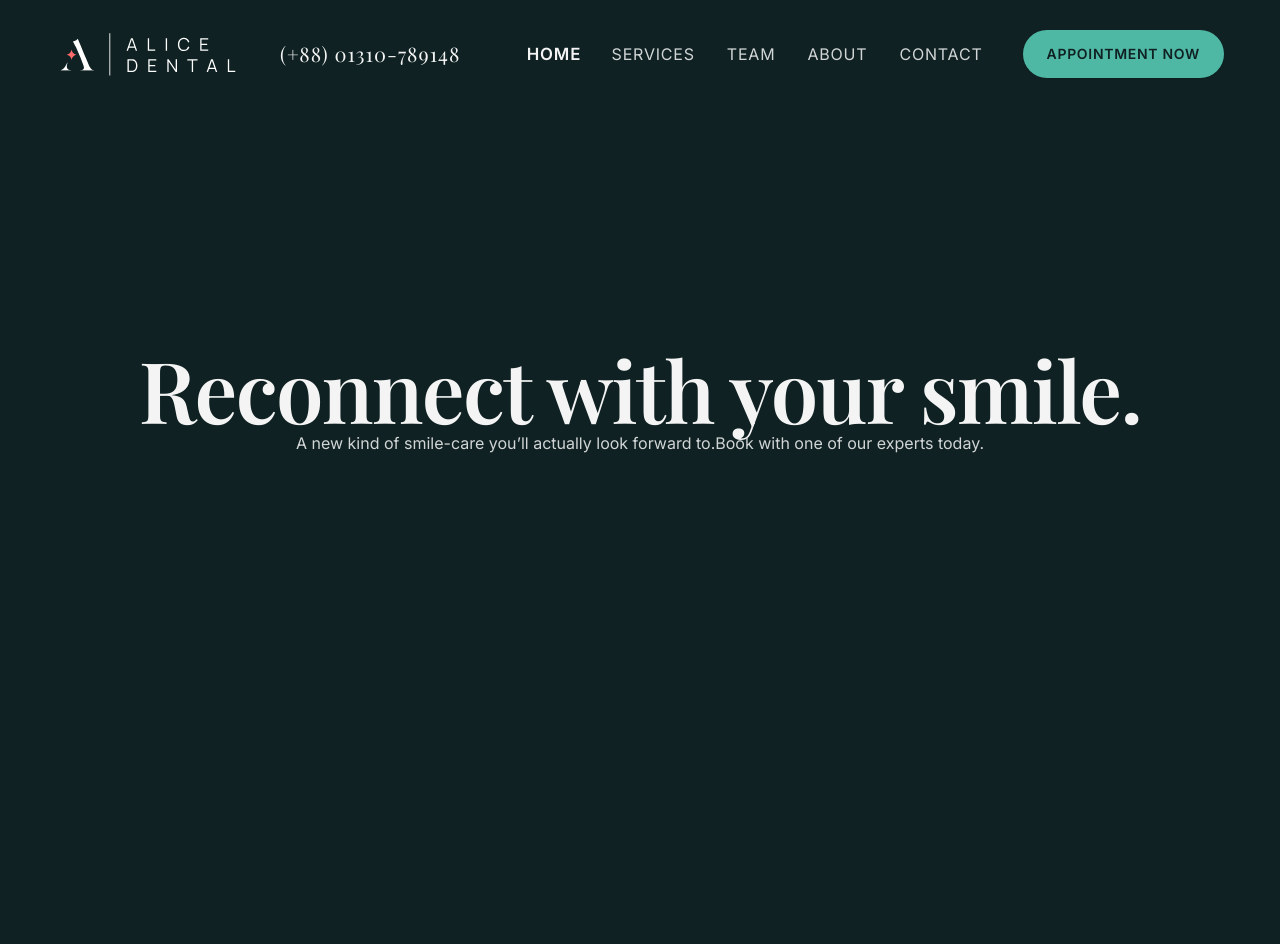
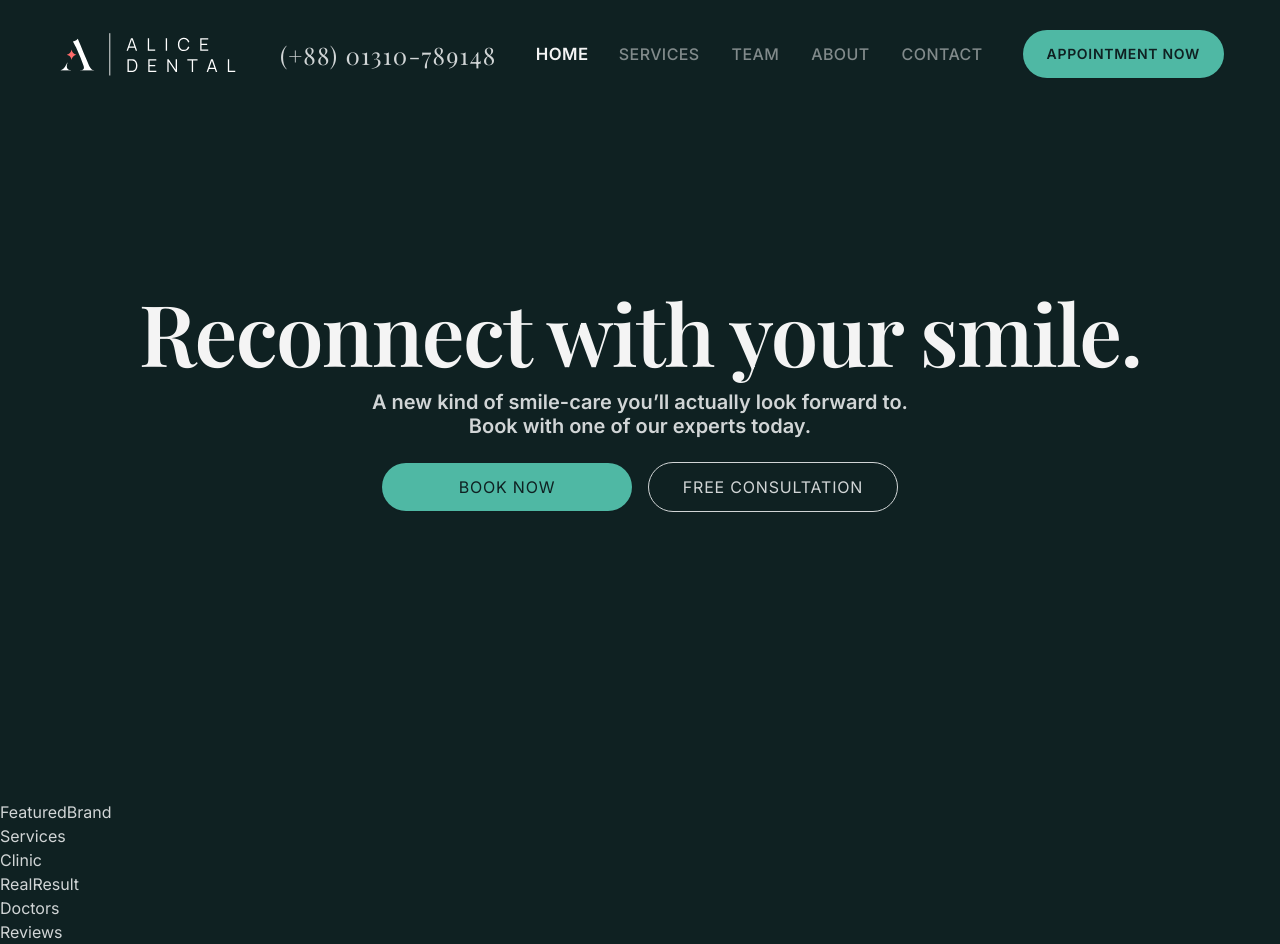
Before and after one commit to nihalnic/dental-website, a Next.js app: page / in a window 1280 px wide. Before the commit the page ends 800 px from the top, so only its background shows below. Built offline with nearby package versions, Linux system fonts and the light colour scheme; a web font is replaced by a local one.

Commit message:
complete hero and nav

```diff
--- a/app/components/Hero.tsx
+++ b/app/components/Hero.tsx
@@ -1,11 +1,29 @@
+import { Button } from "./ui/button";
+
 const Hero = () => {
   return (
-    <div className=' hidden w-full h-screen bg-[url("/assets/images/hero-img.png")] bg-cover bg-center md:flex flex-col items-center justify-center'>
-      <h1 className=" font-serif text-[85px]">Reconnect with your smile.</h1>
-      <p className=" subtitle ">
-        A new kind of smile-care you’ll actually look forward to.Book with one
-        of our experts today.
-      </p>
+    <div className='w-full mt-36 min-h-screen bg-[url("/assets/images/hero-img.png")] bg-cover bg-center bg-no-repeat'>
+      <div className="flex flex-col text-center items-center justify-center px-6 h-full w-full">
+        <h1 className="font-serif text-5xl md:text-6xl lg:text-[85px] mb-4">
+          Reconnect with <br className="lg:hidden" /> your smile.
+        </h1>
+        <p className="subtitle">
+          A new kind of smile-care you’ll actually look forward to.
+          <br className="hidden md:block" /> Book with one of our experts today.
+        </p>
+
+        <div className="flex flex-col md:flex-row flexCenter gap-4 mt-6 w-full max-w-[300px] lg:max-w-[250px]">
+          <Button className=" uppercase tracking-wider cursor-pointer w-full text-base font-normal rounded-4xl">
+            Book Now
+          </Button>
+          <Button
+            variant={"outline"}
+            className=" uppercase tracking-wider cursor-pointer w-full text-base font-normal rounded-4xl"
+          >
+            Free consultation
+          </Button>
+        </div>
+      </div>
     </div>
   );
 };
--- a/app/components/NavBar.tsx
+++ b/app/components/NavBar.tsx
@@ -5,7 +5,7 @@ import Image from "next/image";
 import Link from "next/link";
 import { usePathname } from "next/navigation";
 import { useState } from "react";
-import { navLinks } from "../data";
+import { brandInfo, navLinks } from "../data";
 import { Button } from "./ui/button";
 
 const NavBar = () => {
@@ -26,8 +26,13 @@ const NavBar = () => {
               className=" w-46 object-cover"
             />
           </Link>
-          <h3 className="font-serif p-2 text-xl font-light tracking-wider">
-            (+88) 01310-789148
+          <h3>
+            <a
+              href={brandInfo.phone.link}
+              className="font-serif p-2 text-2xl font-normal text-text-body tracking-wider"
+            >
+              (+88) 01310-789148
+            </a>
           </h3>
         </div>
 
@@ -64,13 +69,13 @@ const NavBar = () => {
 
       {/* Mobile Navbar */}
       <div className=" flex flexBetween lg:hidden w-full">
-        <Link href="/">
+        <Link href="/" onClick={() => setIsMenuOpen(false)}>
           <Image
             src="/assets/images/logos/verticalLogo.svg"
-            width={40}
-            height={40}
+            width={100}
+            height={100}
             alt="Alice Dental Vertical Logo"
-            className="object-contain"
+            className=" md:w-14 w-11 object-contain"
           />
         </Link>
 
@@ -94,14 +99,15 @@ const NavBar = () => {
       {isMenuOpen && (
         <>
           <div className="openMenuOverlay">
-            <div className="flex-between py-4 px-6 ">
-              <Link href="/" className="p-2">
+            <div className="flex flexBetween py-4 px-6 ">
+              <Link href="/">
                 <Image
                   src="/assets/images/logos/verticalLogo.svg"
-                  width={40}
-                  height={40}
+                  width={100}
+                  height={100}
                   alt="Alice Dental Vertical Logo"
-                  className="object-contain"
+                  className="md:w-14 w-11 object-contain"
+                  onClick={() => setIsMenuOpen(false)}
                 />
               </Link>
               <button onClick={() => setIsMenuOpen(false)}>
@@ -109,26 +115,48 @@ const NavBar = () => {
               </button>
             </div>
 
-            <ul className="flex flex-col gap-8 mt-4 py-4 px-6 ">
-              {navLinks.map((link, index) => (
-                <Link
-                  href={link.URL}
-                  key={index}
-                  onClick={() => setIsMenuOpen(false)}
-                >
-                  <li className=" capitalize text-3xl tracking-wide cursor-pointer">
-                    {link.title}
+            <ul className=" flex flex-col md:gap-6 gap-4 px-6 py-4 ">
+              {navLinks.map((link, index) => {
+                const isActive = pathname === link.URL;
+
+                return (
+                  <li
+                    key={index}
+                    className={` capitalize text-text-placeholder text-3xl md:text-4xl font-light py-2 ${
+                      isActive ? "text-white font-medium" : ""
+                    }`}
+                    onClick={() => setIsMenuOpen(false)}
+                  >
+                    <Link href={link.URL}>{link.title}</Link>
                   </li>
-                </Link>
-              ))}
+                );
+              })}
             </ul>
 
-            <div className="grid grid-cols-2 h-16 border-t border-border">
-              <div className="flex flex-center border-r border-border ">
-                <span>Call</span>
+            <div className=" grid grid-cols-2 h-16 border-t border-border w-full">
+              <div className="flex flexCenter border-r border-border">
+                <span>
+                  <a
+                    href={brandInfo.phone.link}
+                    target="_blank"
+                    rel="noopener noreferrer"
+                    className=" capitalize text-lg font-medium "
+                  >
+                    Call
+                  </a>
+                </span>
               </div>
-              <div className="flex flex-center pl-4">
-                <span>Mail</span>
+              <div className="flex flexCenter pl-4">
+                <span>
+                  <a
+                    href={brandInfo.address.link}
+                    target="_blank"
+                    rel="noopener noreferrer"
+                    className=" capitalize text-lg font-medium "
+                  >
+                    Location
+                  </a>
+                </span>
               </div>
             </div>
           </div>
--- a/app/components/ui/button.tsx
+++ b/app/components/ui/button.tsx
@@ -10,7 +10,7 @@ const buttonVariants = cva(
     variants: {
       variant: {
         default:
-          "bg-green-600 text-primary-600 shadow-xs hover:bg-green-600/90 rounded-3xl ",
+          "bg-green-600 text-primary-600 shadow-xs hover:bg-green-500 rounded-3xl ",
 
         outline:
           "border hover:bg-white-500 hover:text-primary-600 border-white-500 text-white-500 rounded-3xl",
@@ -19,7 +19,7 @@ const buttonVariants = cva(
         //   "bg-secondary text-secondary-foreground shadow-xs hover:bg-secondary/80",
 
         ghost:
-          "hover:bg-accent hover:text-accent-foreground dark:hover:bg-accent/50 rounded-3xl",
+          "hover:bg-accent rounded-3xl",
 
         link: "text-green-600 underline-offset-4 hover:underline",
       },
--- a/app/data/index.ts
+++ b/app/data/index.ts
@@ -196,24 +196,21 @@ export const brandInfo = {
   NAME: "Alice Dental",
   SLOGAN: "Your smile, our passion.",
 
-  CONTACT: [
-    {
-      icon: "/assets/icons/phone.svg",
-      link: "tel:+1234567890",
-      placeholder: "+88 01310-3389148",
-    },
-    {
-      icon: "/assets/icons/mail.svg",
-      link: "mailto:info@alicedental.com",
-      placeholder: "Info@alicedental.com",
-    },
-    {
-      icon: "/assets/icons/location.svg",
-      link: "https://goo.gl/maps/xyz123",
-      placeholder:
-        "RAS Plaza (7th Floor), Ka-11/2, (Bashundhara R/A Road Beside Jamuna Future Park). Dhaka, Bangladesh",
-    },
-  ],
+  email: {
+    placeholder: "info@alicedental.com",
+    link: "mailto:info@alicedental",
+  },
+
+  address: {
+    link: "https://goo.gl/maps/xyz123",
+    placeholder:
+      "RAS Plaza (7th Floor), Ka-11/2, (Bashundhara R/A Road Beside Jamuna Future Park). Dhaka, Bangladesh",
+  },
+
+  phone: {
+    number: "+88013107-89148",
+    link: "tel:+88013107-89148",
+  },
 
   SOCIAL_LINKS: [
     {
--- a/app/global.css
+++ b/app/global.css
@@ -49,10 +49,6 @@
 
   h1 {
     @apply text-5xl font-semibold text-text-heading font-serif tracking-[-0.02em];
-
-    .subtitle {
-      @apply text-xl font-sans text-white;
-    }
   }
 
   h2 {
@@ -68,9 +64,9 @@
   }
 }
 
-@layer components {
+@layer utilities {
   .navLinks {
-    @apply uppercase text-text-body p-2 tracking-wider cursor-pointer transition-all duration-300 ease-in-out hover:text-white hover:font-semibold hover:scale-105;
+    @apply uppercase text-white/50 p-2 tracking-wide cursor-pointer transition-all duration-300 ease-in-out font-medium hover:text-white hover:font-semibold hover:scale-105;
   }
 
   .activeNavLink {
@@ -84,11 +80,15 @@
   .flexBetween {
     @apply justify-between items-center;
   }
+
+  .subtitle {
+    @apply text-base text-center font-medium lg:font-semibold lg:text-xl font-sans text-text-body tracking-normal leading-6;
+  }
 }
 
 @layer components {
   .navBar {
-    @apply py-5 px-6 md:px-14 md:py-7 fixed top-0 left-0 w-full z-50;
+    @apply py-4 px-6 lg:px-14 lg:py-7 fixed top-0 left-0 w-full z-50;
   }
 
   .openMenuOverlay {
--- a/app/layout.tsx
+++ b/app/layout.tsx
@@ -28,7 +28,9 @@ export default function RootLayout({
     <html lang="en">
       <body className={`${playFair.variable} ${inter.variable} antialiased`}>
         <NavBar />
-        <main className="max-w-[1440px] w-full mx-auto">{children}</main>
+        <main className="max-w-[1440px] w-full mx-auto flex flex-col items-center justify-center h-screen ">
+          {children}
+        </main>
         <Footer />
       </body>
     </html>
--- a/app/page.tsx
+++ b/app/page.tsx
@@ -13,7 +13,7 @@ const page = () => {
   return (
     <>
       <Hero />
-      <div className=" container mx-auto hidden">
+      <div className=" container mx-auto">
         <FeaturedBrand />
         <Services />
         <Clinic />
```
Also changed, not shown: app/(page)/about/page.tsx (+6 -6 lines).
